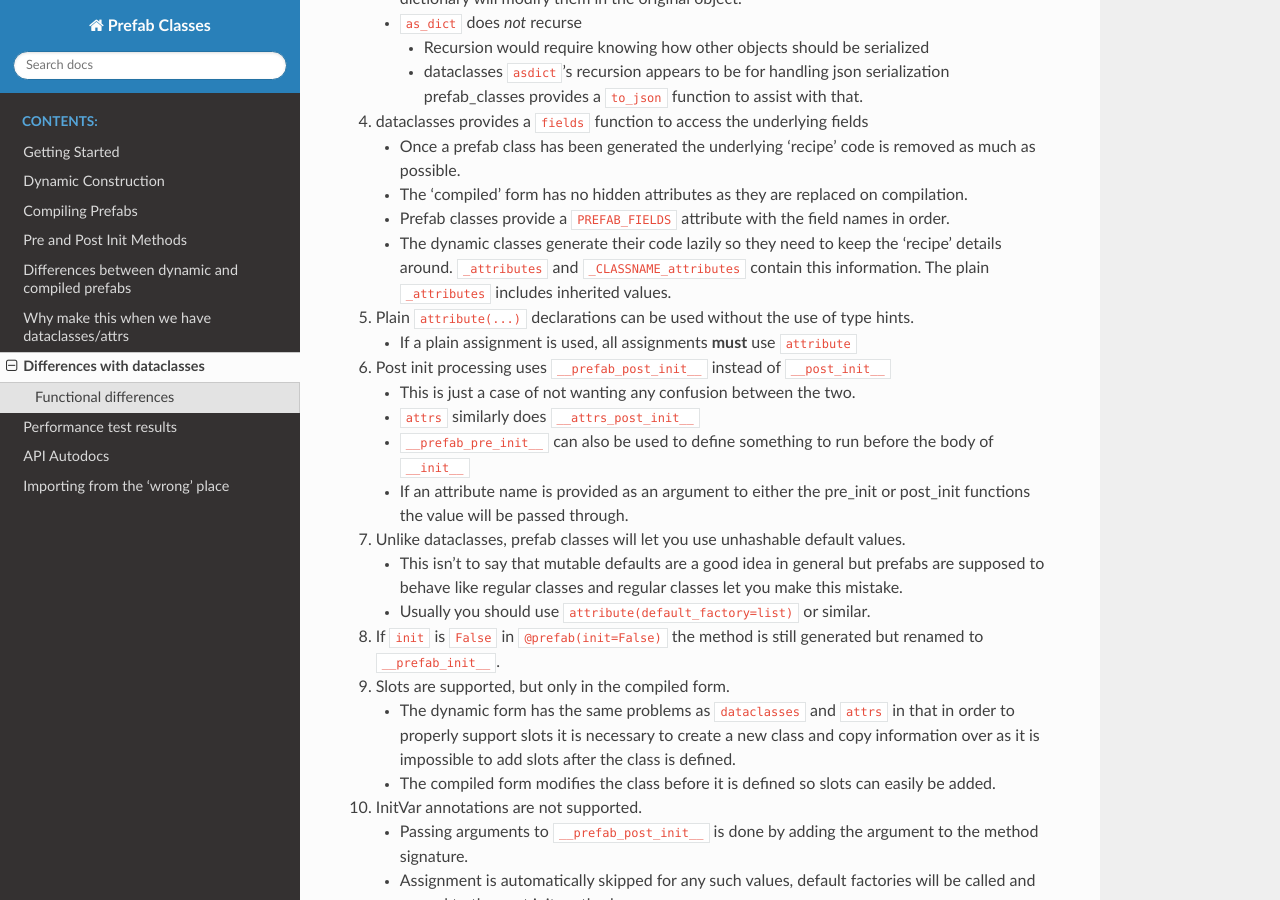
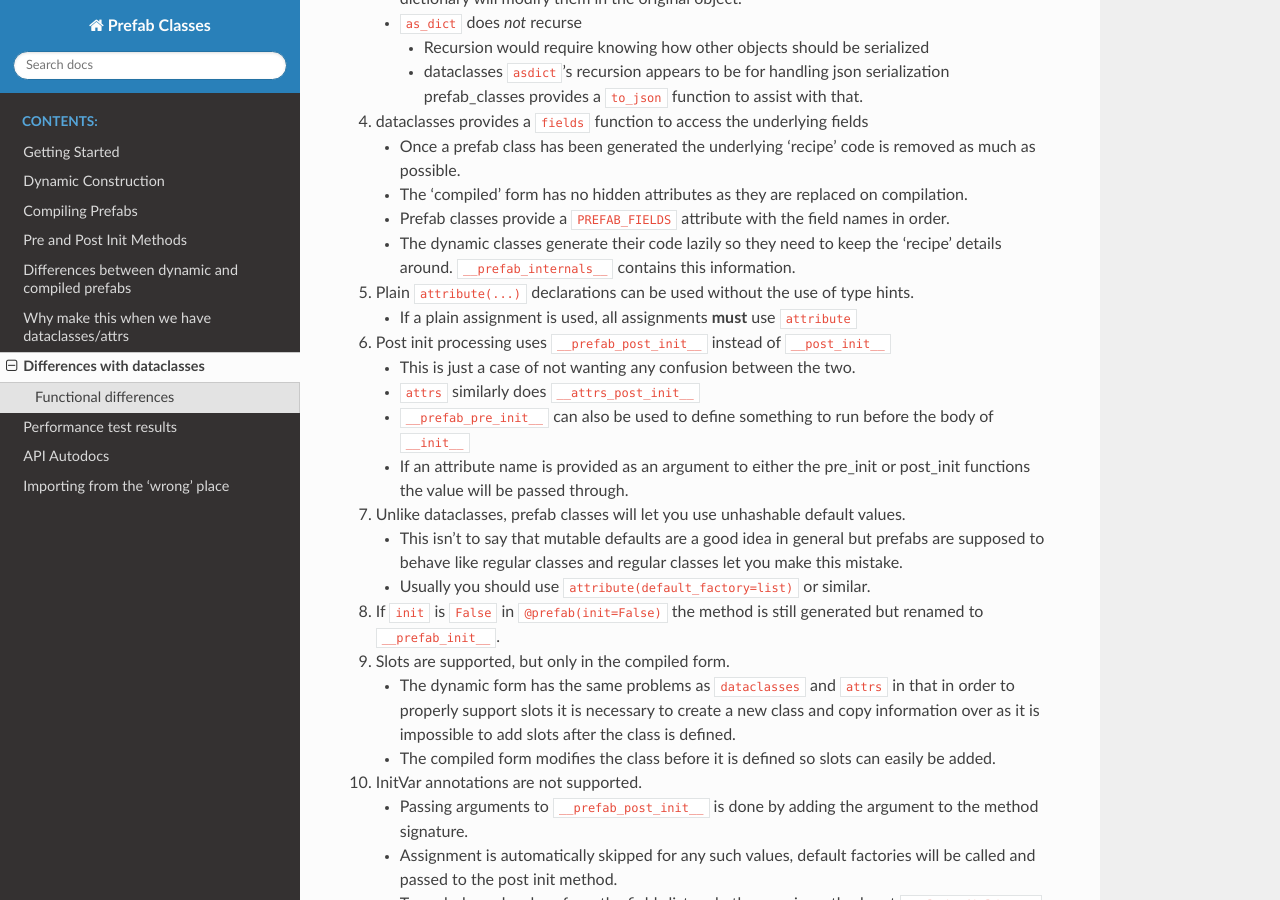
Before and after one commit to DavidCEllis/PrefabClasses, a Sphinx documentation site: the page built from docs/extra/dataclasses_differences.md, in a window 1280 px wide and 900 px high, scrolled down 593 px. Built offline with Sphinx 7.4.7 and the Read the Docs theme 2.0.0, drawn with Linux system fonts in a browser that asks for light colours.

Commit message:
Update differences documentation.

```diff
--- a/docs/extra/dataclasses_differences.md
+++ b/docs/extra/dataclasses_differences.md
@@ -31,9 +31,8 @@ or will be added to this list.
     * The 'compiled' form has no hidden attributes as they are replaced on compilation.
     * Prefab classes provide a `PREFAB_FIELDS` attribute with the field names
       in order.
-    * The dynamic classes generate their code lazily so they need
-      to keep the 'recipe' details around. `_attributes` and `_CLASSNAME_attributes`
-      contain this information. The plain `_attributes` includes inherited values.
+    * The dynamic classes generate their code lazily so they need to keep the
+      'recipe' details around. `__prefab_internals__` contains this information.
 1. Plain `attribute(...)` declarations can be used without the use of type hints.
     * If a plain assignment is used, all assignments **must** use `attribute`
 1. Post init processing uses `__prefab_post_init__` instead of `__post_init__`
```
